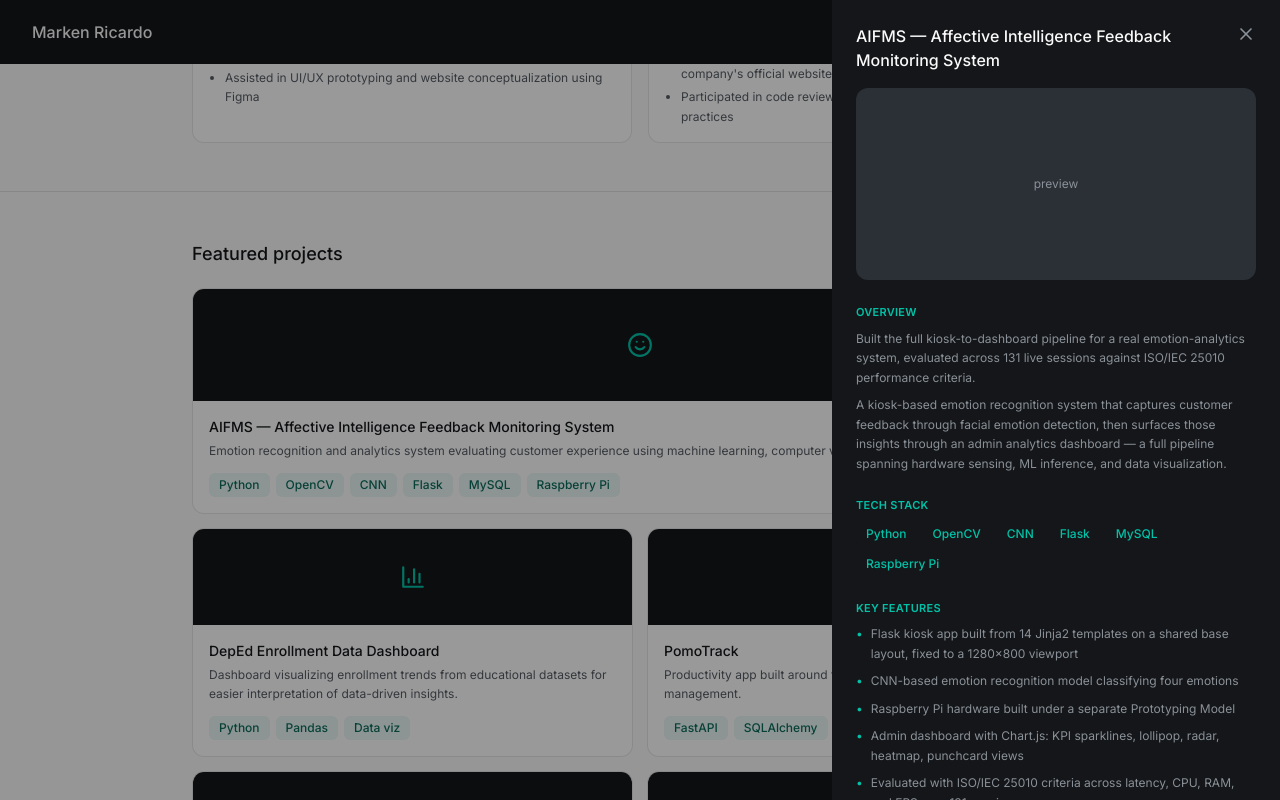
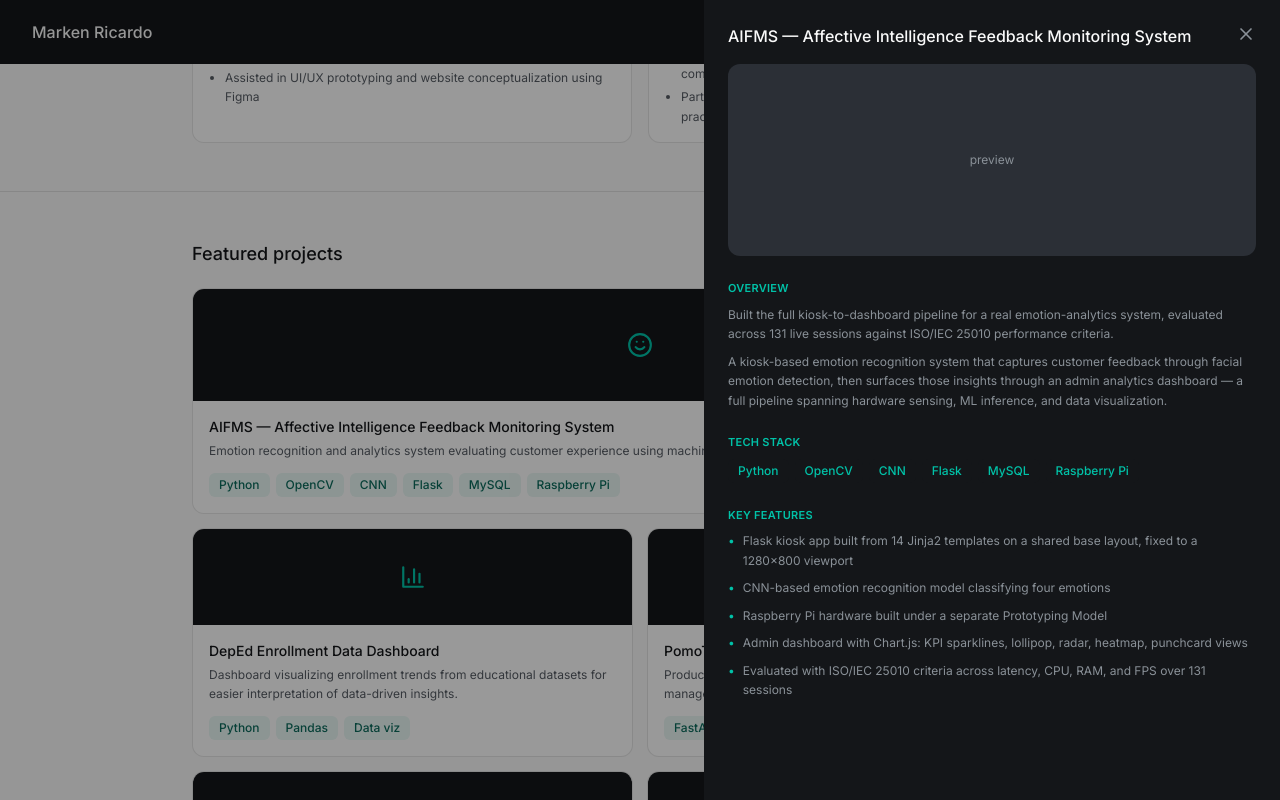
Before and after one commit to markenricardo/portfolio, a Next.js app: page / in a window 1280 px wide. Both pictures are taken after a click on the button 640 px from the left and 1398 px from the top of the page. Shown: the part 998-1798 px from the top of the page. Built offline with nearby package versions, Linux system fonts and the light colour scheme.

Commit message:
sheet width

```diff
--- a/src/components/ui/ProjectModal.tsx
+++ b/src/components/ui/ProjectModal.tsx
@@ -21,7 +21,7 @@ export function ProjectModal({ project, onClose }: ProjectModalProps) {
       />
 
       {/* sheet */}
-      <div className="relative w-full max-w-md h-full bg-charcoal overflow-y-auto animate-sheet-in">
+      <div className="relative w-full max-w-xl h-full bg-charcoal overflow-y-auto animate-sheet-in">
         <div className="flex items-start justify-between px-6 pt-6 pb-4">
           <p className="font-medium text-base text-paper pr-6">
             {project.title}
```
